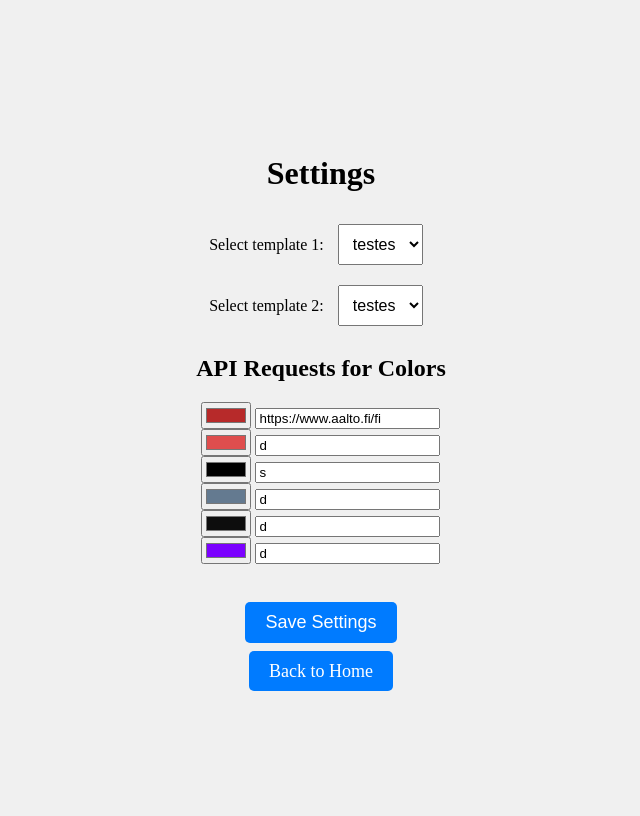
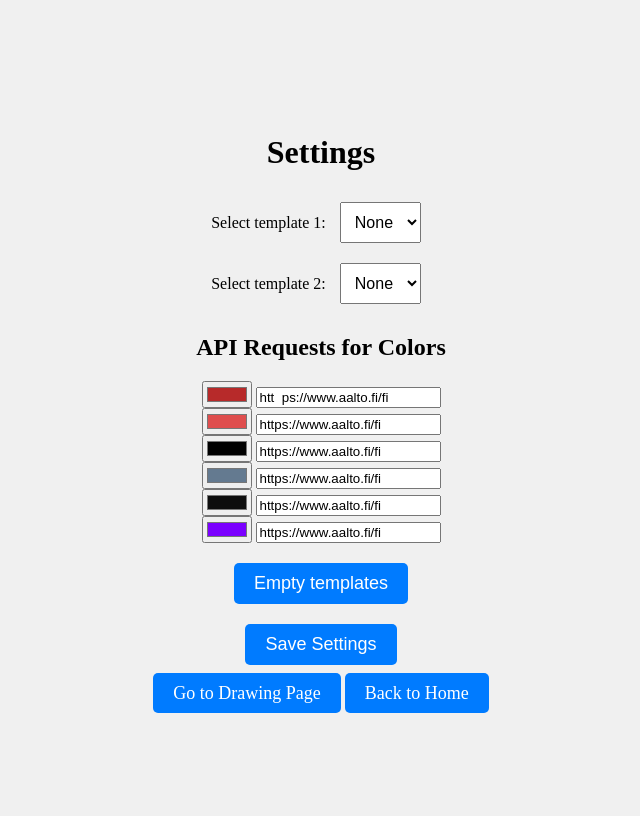
Before and after one commit to RedknanRonin/HomeUI, a Flask app: page /settings in a window 1280 px wide. Shown: the whole page, without its empty margins (319-959 px from the left). Run offline with Flask 3, Linux system fonts and the light colour scheme.

```diff
--- a/data/settings.json
+++ b/data/settings.json
@@ -1 +1 @@
-{"selected_templates": ["testes", "testes"], "apiUrls": {"red": "https://www.aalto.fi/fi", "green": "d", "blue": "s", "yellow": "d", "orange": "d", "purple": "d"}, "colors": {"red": "#b72a2a", "green": "#df4e4e", "blue": "#000000", "yellow": "#647a90", "orange": "#0d0d0d", "purple": "#7b00ff"}}
+{"selected_templates": ["None", "None"], "apiUrls": {"red": "htt  ps://www.aalto.fi/fi", "green": "https://www.aalto.fi/fi", "blue": "https://www.aalto.fi/fi", "yellow": "https://www.aalto.fi/fi", "orange": "https://www.aalto.fi/fi", "purple": "https://www.aalto.fi/fi"}, "colors": {"red": "#b72a2a", "green": "#df4e4e", "blue": "#000000", "yellow": "#647a90", "orange": "#0d0d0d", "purple": "#7b00ff"}}
--- a/templates/settings.html
+++ b/templates/settings.html
@@ -85,17 +85,34 @@
                 <input type="text" id="purpleApi" placeholder="Enter API URL for purple" value="{{ settings.apiUrls.purple }}">
             </div>
         </div>
-
+        <button type="submit" id="clearButton" class="btn">Empty templates</button>
         <br>
         <button type="submit" class="btn">Save Settings</button>
     </form>
     <br>
+    <a href="/draw" class="btn">Go to Drawing Page</a>
     <a href="/" class="btn">Back to Home</a>
 
 
 
 </div>
 <script>
+
+    document.getElementById('clearButton').addEventListener('click', function(event) {
+        event.preventDefault();
+        fetch('/clear_drawings', {
+            method: 'POST'
+        })
+            .then(response => response.json())
+            .then(data => {
+                if (data.status === 'success') {
+                    alert('Templates cleared successfully!');
+                    window.location.href = '/';
+                } else {
+                    alert('Failed to clear templates.');
+                }
+            });
+    })
 
     document.getElementById('settingsForm').addEventListener('submit', function(event) {
         event.preventDefault();
```
Also changed, not shown: data/drawings.json (+1 -1 lines).
